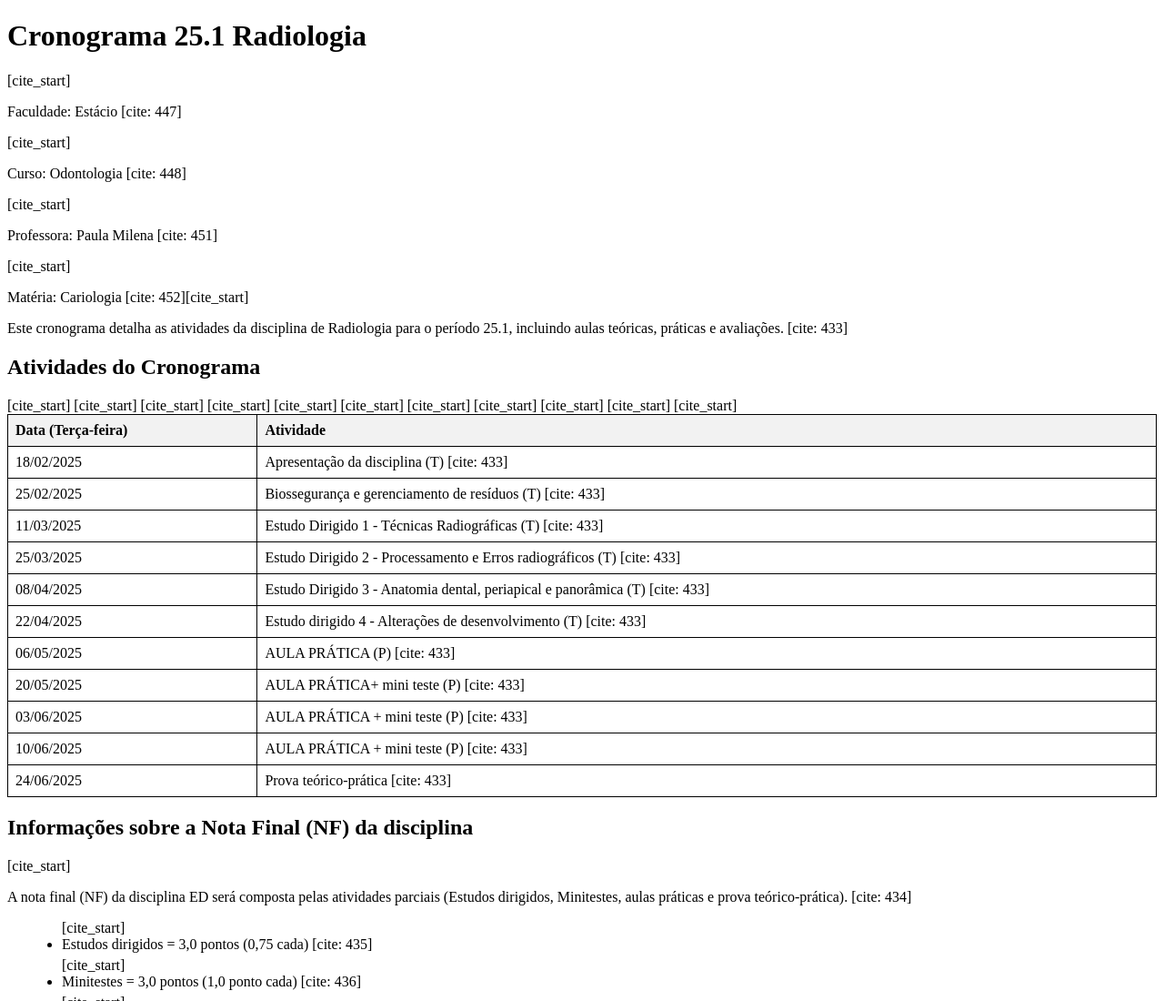
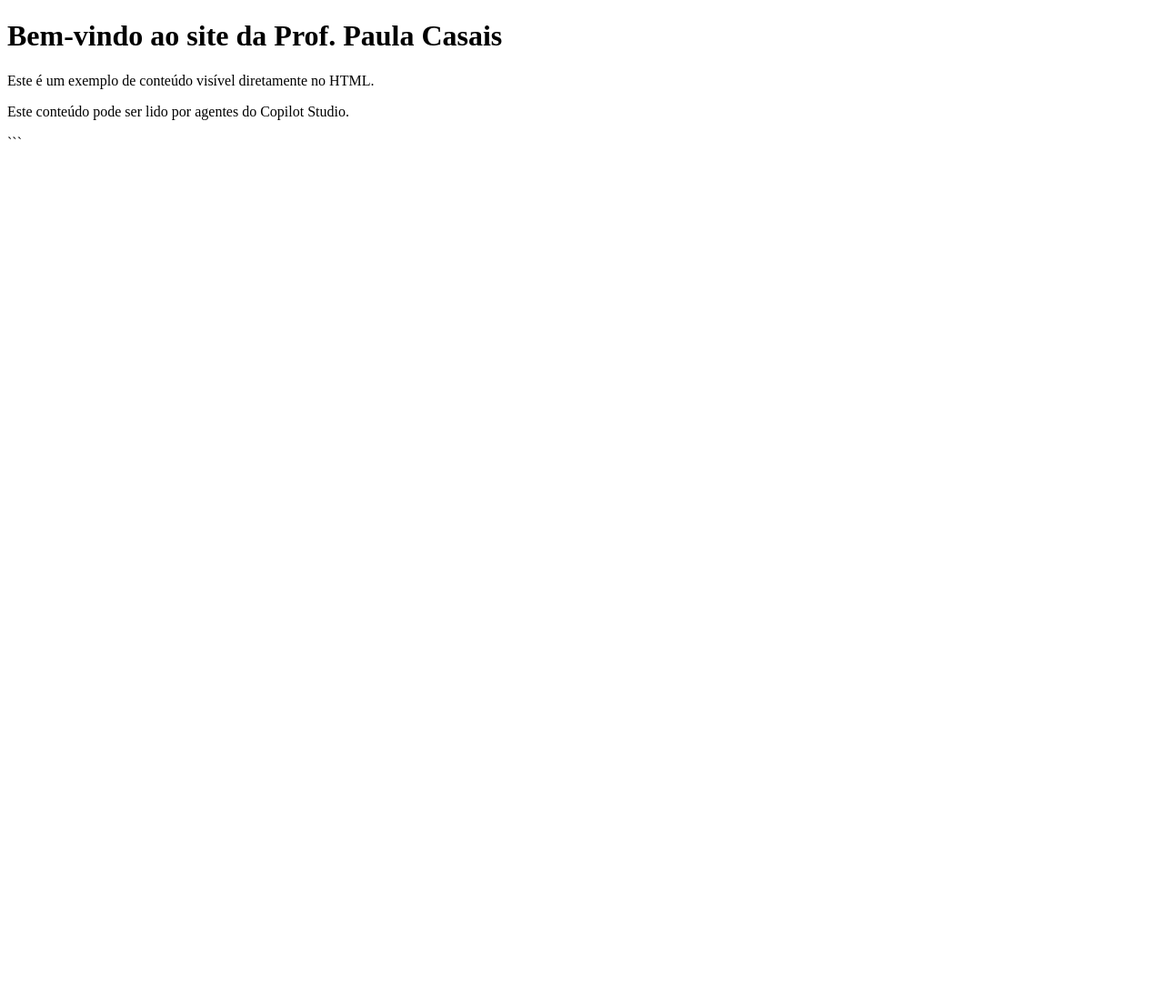
Before and after one commit to PaulaCasais/ProfPaulaCasais, a plain HTML site: page index.html in a window 1280 px wide. Shown: the top 1100 px of the page at 91% size. After the commit the page ends 800 px from the top, so only its background shows below. Drawn offline with Linux system fonts and the light colour scheme.

Commit message:
Update index.html

````diff
--- a/index.html
+++ b/index.html
@@ -1,124 +1,13 @@
-
 <!DOCTYPE html>
-<html lang="pt-BR">
+<html>
 <head>
-<title>Cronograma 25.1 Radiologia</title>
-<style>
-  table {
-    width: 100%;
-    border-collapse: collapse;
-    margin-bottom: 20px;
-  }
-  th, td {
-    border: 1px solid black;
-    padding: 8px;
-    text-align: left;
-  }
-  th {
-    background-color: #f2f2f2;
-  }
-  ul {
-    list-style-type: disc;
-    margin-left: 20px;
-  }
-  li {
-    margin-bottom: 5px;
-  }
-</style>
+  <meta charset="UTF-8">
+  <title>Prof. Paula Casais</title>
 </head>
 <body>
-
-<div itemscope itemtype="http://schema.org/EventSeries">
-  <h1 itemprop="name">Cronograma 25.1 Radiologia</h1>
-  [cite_start]<p>Faculdade: Estácio [cite: 447]</p>
-  [cite_start]<p>Curso: Odontologia [cite: 448]</p>
-  [cite_start]<p>Professora: Paula Milena [cite: 451]</p>
-  [cite_start]<p>Matéria: Cariologia [cite: 452][cite_start]</p> <p itemprop="description">Este cronograma detalha as atividades da disciplina de Radiologia para o período 25.1, incluindo aulas teóricas, práticas e avaliações. [cite: 433]</p>
-
-  <h2>Atividades do Cronograma</h2>
-  <table>
-    <thead>
-      <tr>
-        <th>Data (Terça-feira)</th>
-        <th>Atividade</th>
-      </tr>
-    </thead>
-    <tbody>
-      <tr itemprop="subEvent" itemscope itemtype="http://schema.org/Event">
-        <td itemprop="startDate" content="2025-02-18">18/02/2025</td>
-        [cite_start]<td><span itemprop="name">Apresentação da disciplina</span> <span itemprop="description">(T)</span> [cite: 433]</td>
-      </tr>
-      <tr itemprop="subEvent" itemscope itemtype="http://schema.org/Event">
-        <td itemprop="startDate" content="2025-02-25">25/02/2025</td>
-        [cite_start]<td><span itemprop="name">Biossegurança e gerenciamento de resíduos</span> <span itemprop="description">(T)</span> [cite: 433]</td>
-      </tr>
-      <tr itemprop="subEvent" itemscope itemtype="http://schema.org/Event">
-        <td itemprop="startDate" content="2025-03-11">11/03/2025</td>
-        [cite_start]<td><span itemprop="name">Estudo Dirigido 1 - Técnicas Radiográficas</span> <span itemprop="description">(T)</span> [cite: 433]</td>
-      </tr>
-      <tr itemprop="subEvent" itemscope itemtype="http://schema.org/Event">
-        <td itemprop="startDate" content="2025-03-25">25/03/2025</td>
-        [cite_start]<td><span itemprop="name">Estudo Dirigido 2 - Processamento e Erros radiográficos</span> <span itemprop="description">(T)</span> [cite: 433]</td>
-      </tr>
-      <tr itemprop="subEvent" itemscope itemtype="http://schema.org/Event">
-        <td itemprop="startDate" content="2025-04-08">08/04/2025</td>
-        [cite_start]<td><span itemprop="name">Estudo Dirigido 3 - Anatomia dental, periapical e panorâmica</span> <span itemprop="description">(T)</span> [cite: 433]</td>
-      </tr>
-      <tr itemprop="subEvent" itemscope itemtype="http://schema.org/Event">
-        <td itemprop="startDate" content="2025-04-22">22/04/2025</td>
-        [cite_start]<td><span itemprop="name">Estudo dirigido 4 - Alterações de desenvolvimento</span> <span itemprop="description">(T)</span> [cite: 433]</td>
-      </tr>
-      <tr itemprop="subEvent" itemscope itemtype="http://schema.org/Event">
-        <td itemprop="startDate" content="2025-05-06">06/05/2025</td>
-        [cite_start]<td><span itemprop="name">AULA PRÁTICA</span> <span itemprop="description">(P)</span> [cite: 433]</td>
-      </tr>
-      <tr itemprop="subEvent" itemscope itemtype="http://schema.org/Event">
-        <td itemprop="startDate" content="2025-05-20">20/05/2025</td>
-        [cite_start]<td><span itemprop="name">AULA PRÁTICA+ mini teste</span> <span itemprop="description">(P)</span> [cite: 433]</td>
-      </tr>
-      <tr itemprop="subEvent" itemscope itemtype="http://schema.org/Event">
-        <td itemprop="startDate" content="2025-06-03">03/06/2025</td>
-        [cite_start]<td><span itemprop="name">AULA PRÁTICA + mini teste</span> <span itemprop="description">(P)</span> [cite: 433]</td>
-      </tr>
-      <tr itemprop="subEvent" itemscope itemtype="http://schema.org/Event">
-        <td itemprop="startDate" content="2025-06-10">10/06/2025</td>
-        [cite_start]<td><span itemprop="name">AULA PRÁTICA + mini teste</span> <span itemprop="description">(P)</span> [cite: 433]</td>
-      </tr>
-      <tr itemprop="subEvent" itemscope itemtype="http://schema.org/Event">
-        <td itemprop="startDate" content="2025-06-24">24/06/2025</td>
-        [cite_start]<td><span itemprop="name">Prova teórico-prática</span> [cite: 433]</td>
-      </tr>
-    </tbody>
-  </table>
-
-  <h2>Informações sobre a Nota Final (NF) da disciplina</h2>
-  <div itemscope itemtype="http://schema.org/EducationalOccupationalCredential">
-    [cite_start]<p itemprop="name">A nota final (NF) da disciplina ED será composta pelas atividades parciais (Estudos dirigidos, Minitestes, aulas práticas e prova teórico-prática). [cite: 434]</p>
-    <ul>
-      [cite_start]<li itemprop="assessmentMethod">Estudos dirigidos = 3,0 pontos (0,75 cada) [cite: 435]</li>
-      [cite_start]<li itemprop="assessmentMethod">Minitestes = 3,0 pontos (1,0 ponto cada) [cite: 436]</li>
-      [cite_start]<li itemprop="assessmentMethod">Aulas práticas = 4,0 pontos [cite: 437]</li>
-      [cite_start]<li itemprop="assessmentMethod">Prova teórica = 5,0 pontos [cite: 438]</li>
-      [cite_start]<li itemprop="assessmentMethod">Prova prática = 5,0 pontos [cite: 439]</li>
-      [cite_start]<li>Total = 20 pontos / 2 [cite: 440]</li>
-    </ul>
-  </div>
-
-  <h2>Critérios de Aprovação:</h2>
-  <ul>
-    [cite_start]<li>Atingir resultado igual ou superior a 6,0 [cite: 442]</li>
-    [cite_start]<li>Frequentar, no mínimo, 75% das aulas ministradas. [cite: 442]</li>
-  </ul>
-
-  [cite_start]<p>Não tem SIMULADO, NOVA CHANCE, AVS. [cite: 443]</p>
-
-  <h2>Horários:</h2>
-  <ul>
-    [cite_start]<li>Teórica/Prática: 7h 50 min até 9h 30 min [cite: 445]</li>
-    [cite_start]<li>Aulas quinzenais [cite: 446]</li>
-  </ul>
-</div>
-
+  <h1>Bem-vindo ao site da Prof. Paula Casais</h1>
+  <p>Este é um exemplo de conteúdo visível diretamente no HTML.</p>
+  <p>Este conteúdo pode ser lido por agentes do Copilot Studio.</p>
 </body>
 </html>
 ```
````
